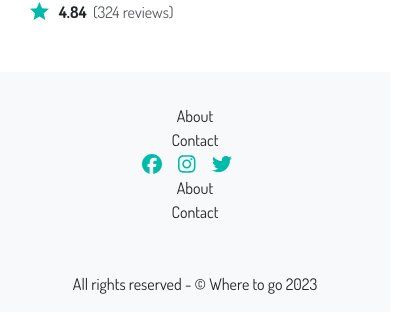
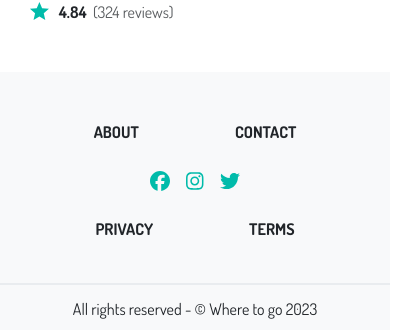
Before and after one commit to 0xosamaa/where-to-go-website-client, a React (Vite) app: page /search in a window 390 px wide. Shown: the part 2473-2803 px from the top of the page, 412 px wide, since content can reach past the window. Built offline with nearby package versions, Linux system fonts and the light colour scheme.

Commit message:
Updated footer responsive design

```diff
--- a/src/Components/Footer/Footer.css
+++ b/src/Components/Footer/Footer.css
@@ -8,5 +8,5 @@ footer .container {
 .copyrights {
     text-align: center;
     width: 100%;
-    padding: 1rem 0;
+    padding: .75rem 0;
 }
--- a/src/Components/Footer/Footer.jsx
+++ b/src/Components/Footer/Footer.jsx
@@ -6,9 +6,13 @@ import {
     faTwitter,
 } from '@fortawesome/free-brands-svg-icons';
 import { Link } from 'react-router-dom';
+import { useTheme } from '@mui/material/styles';
 import './Footer.css';
+import { Typography } from '@mui/material';
 
 const Footer = () => {
+    const theme = useTheme();
+    const mainColor = theme.palette.primary.main;
     const [year, setYear] = useState(null);
     useEffect(() => {
         const year = new Date().getFullYear();
@@ -17,53 +21,51 @@ const Footer = () => {
 
     return (
         <footer>
-            <div className="container">
-                <div className="row text-center">
-                    <div className="col-12 col-lg-4">
-                        <div className="row">
-                            <div className="col-12 col-lg-6">About</div>
-                            <div className="col-12 col-lg-6">Contact</div>
-                        </div>
+            <div className="container pb-0">
+                <div className="d-flex flex-column flex-md-row justify-content-between align-items-center py-3">
+                    <div className="d-flex mb-4 mb-md-0">
+                        <Typography variant="h6" className='mx-5 mx-md-0'>ABOUT</Typography>
+                        <Typography variant="h6" className="mx-5 mx-md-0 ms-md-5 ps-md-5">CONTACT</Typography>
                     </div>
-                    <div className="col-12 col-lg-4 d-flex justify-content-center align-items-center">
+                    <div className="d-flex justify-content-center align-items-center">
                         <Link>
                             <FontAwesomeIcon
                                 icon={faFacebook}
                                 size="lg"
-                                color="#00bbaa"
-                                className="me-3"
+                                color={mainColor}
+                                className="mx-2"
                             />
                         </Link>
                         <Link>
                             <FontAwesomeIcon
                                 icon={faInstagram}
                                 size="lg"
-                                color="#00bbaa"
-                                className="me-3"
+                                color={mainColor}
+                                className="mx-2"
                             />
                         </Link>
                         <Link>
                             <FontAwesomeIcon
                                 icon={faTwitter}
                                 size="lg"
-                                color="#00bbaa"
-                                className="me-3"
+                                color={mainColor}
+                                className="mx-2"
                             />
                         </Link>
                     </div>
-                    <div className="col-12 col-lg-4">
-                        <div className="row">
-                            <div className="col-12 col-lg-6">About</div>
-                            <div className="col-12 col-lg-6">Contact</div>
-                        </div>
+                    <div className="d-flex mt-4 mt-md-0">
+                        <Typography variant="h6" className="mx-5 mx-md-0 me-md-5 pe-md-5">PRIVACY</Typography>
+                        <Typography variant="h6" className="mx-5 mx-md-0">TERMS</Typography>
                     </div>
                 </div>
-            </div>
-            <div className="copyrights">
-                All rights reserved - &copy; Where to go {year}
+                <hr className="mb-0 mt-4" style={{ color: '#bcc1ca', width: '100%', borderWidth: 2 }} />
+                <div className="copyrights">
+                    All rights reserved - &copy; Where to go {year}
+                </div>
             </div>
         </footer>
     );
+
 };
 
 export default Footer;
--- /dev/null
+++ b/src/Pages/PlaceDetails/PlaceDetails.jsx
@@ -0,0 +1,11 @@
+import { Typography } from "@mui/material";
+
+const VendorDetails = () => {
+    return (
+        <div className="container">
+            <Typography variant="h1">Place Details</Typography>
+        </div>
+    )
+};
+
+export default VendorDetails;
--- a/src/Pages/SearchResults/SearchResults.css
+++ b/src/Pages/SearchResults/SearchResults.css
@@ -18,3 +18,9 @@
     margin: auto;
   }
 }
+
+@media screen and (max-width: 432px) {
+  .search-results, .filter-menu {
+    width: 100%;
+  }
+}
--- a/src/Pages/VendorDetails/VendorDetails.jsx
+++ /dev/null
@@ -1,7 +0,0 @@
-import { Typography } from "@mui/material";
-
-const VendorDetails = () => {
-    return <Typography variant="h1">Vendor Details</Typography>
-};
-
-export default VendorDetails;
--- a/src/Routes.jsx
+++ b/src/Routes.jsx
@@ -4,7 +4,7 @@ import Home from './Pages/Home/Home';
 import Profile from "./Pages/Profile/Profile.jsx";
 import SearchResults from './Pages/SearchResults/SearchResults'
 import React from 'react';
-import VendorDetails from './Pages/VendorDetails/VendorDetails';
+import PlaceDetails from './Pages/PlaceDetails/PlaceDetails';
 
 const AppRoutes = () => {
     return (
@@ -13,7 +13,7 @@ const AppRoutes = () => {
                 <Route path="/" element={<Layout />}>
                     <Route index element={<Home />} />
                     <Route path="/search" element={<SearchResults />} />
-                    <Route path="/vendor" element={<VendorDetails />} />
+                    <Route path="/place" element={<PlaceDetails />} />
                 </Route>
                 <Route path="/profile" element={<Layout />}>
                     <Route index element={<Profile />} />
```
